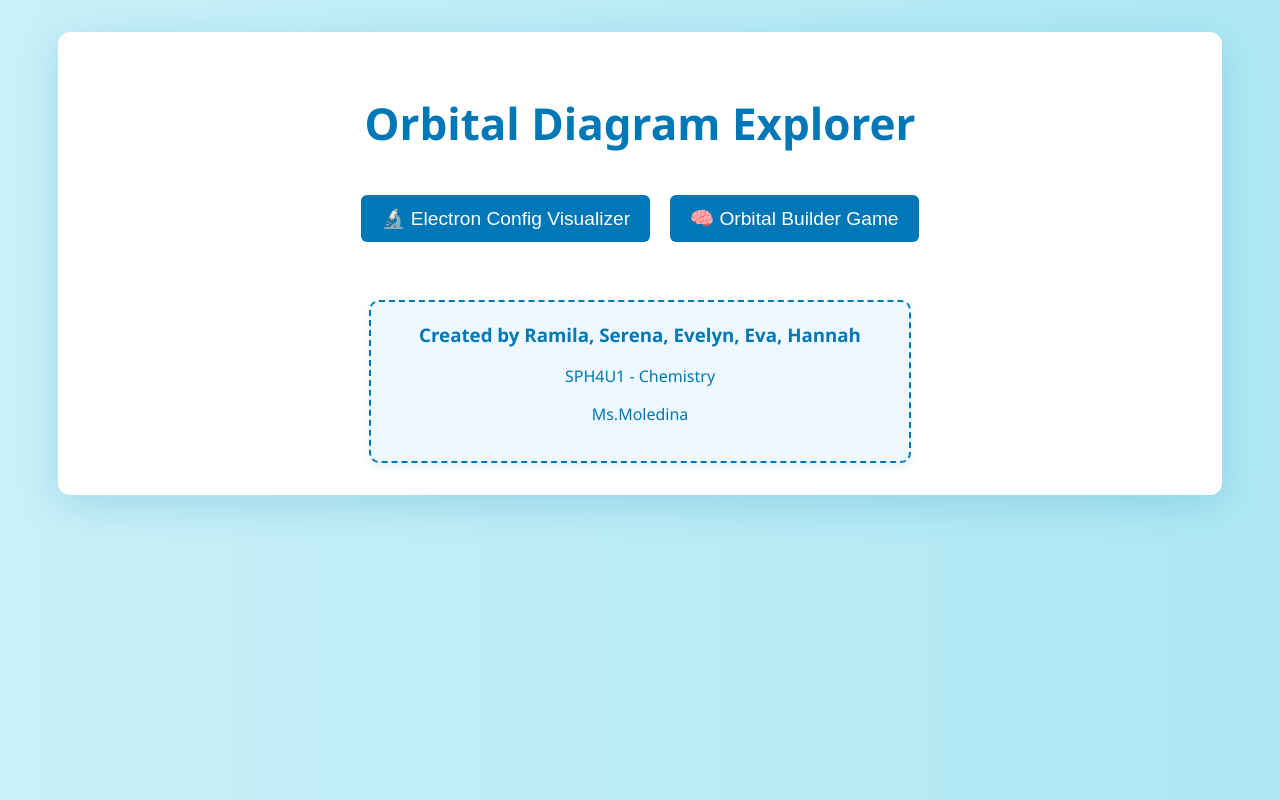
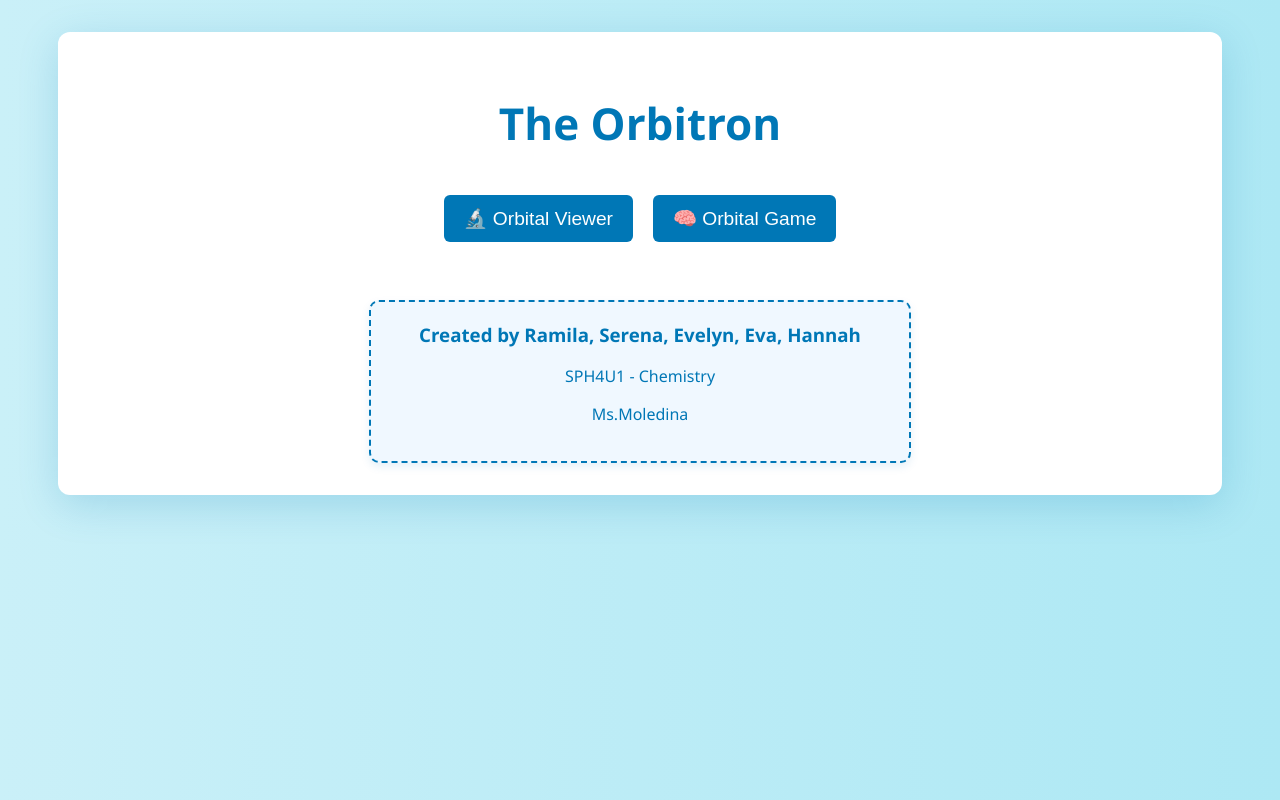
Before and after one commit to dyerfire9/orbitals-app, a React (Create React App) app: page / in a window 1280 px wide. Built offline with nearby package versions, Linux system fonts and the light colour scheme; the HTML template or start-up script is replaced by a standard one.

Commit message:
Added show/hide solution

```diff
--- a/src/App.css
+++ b/src/App.css
@@ -259,7 +259,7 @@ body {
 }
 
 .reroll-btn {
-  font-size: 0.95rem;
+  font-size: 1rem;
   padding: 6px 12px;
   background-color: #00b4d8;
   border-radius: 6px;
--- a/src/App.jsx
+++ b/src/App.jsx
@@ -80,10 +80,10 @@ export default function App() {
   if (mode === 'menu') {
     return (
       <div className="container">
-        <h1 className="title">Orbital Diagram Explorer</h1>
+        <h1 className="title">The Orbitron</h1>
         <div className="menu-buttons">
-          <button onClick={() => setMode('generator')}>🔬 Electron Config Visualizer</button>
-          <button onClick={() => setMode('trainer')}>🧠 Orbital Builder Game</button>
+          <button onClick={() => setMode('generator')}>🔬 Orbital Viewer</button>
+          <button onClick={() => setMode('trainer')}>🧠 Orbital Game</button>
         </div>
         <div className="author-card">
           <h3>Created by Ramila, Serena, Evelyn, Eva, Hannah</h3>
@@ -96,7 +96,7 @@ export default function App() {
 
   return (
     <div className="container">
-      <h1 className="title">Electron Configuration Visualizer</h1>
+      <h1 className="title">Orbital Viewer</h1>
 
       <div className="input-section">
         <input
--- a/src/InteractiveMode.jsx
+++ b/src/InteractiveMode.jsx
@@ -103,7 +103,7 @@ export default function InteractiveMode({ goBack }) {
 
   return (
     <div className="container">
-      <h1 className="title">Orbital Builder Game</h1>
+      <h1 className="title">Orbital Game</h1>
 
       <div className="top-right-menu">
         <button className="help-button mainmenu-btn" onClick={goBack}>Main Menu</button>
@@ -111,6 +111,8 @@ export default function InteractiveMode({ goBack }) {
 
       <div className="help-box">
         <div className="atomic-header">
+            <h4>Given the following Atomic Number, create the orbital diagram</h4>
+            <br />
             <p><strong>Atomic Number:</strong> {atomicNumber}</p>
             <button className="help-button reroll-btn" onClick={rerollAtomicNumber}>🔁 Re-roll</button>
         </div>
@@ -179,7 +181,9 @@ export default function InteractiveMode({ goBack }) {
         <button onClick={addOrbital}>➕ Add Orbital</button>
         <button onClick={removeOrbital}>➖ Remove</button>
         <button onClick={checkDiagram}>✅ Check Diagram</button>
-        <button onClick={() => setShowSolution(true)}>🔍 Show Solution</button>
+        <button onClick={() => setShowSolution(prev => !prev)}>
+            {showSolution ? "🙈 Hide Solution" : "🔍 Show Solution"}
+        </button>
       </div>
 
       <div className="config-box">
```
